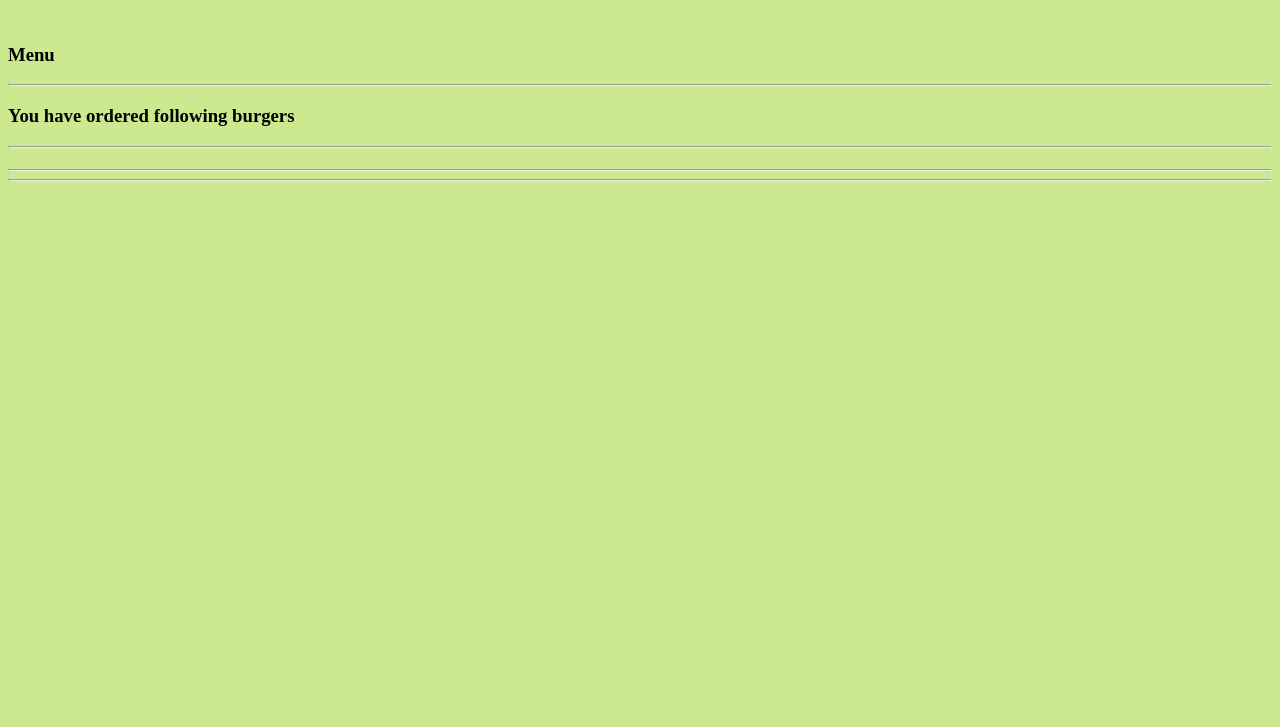
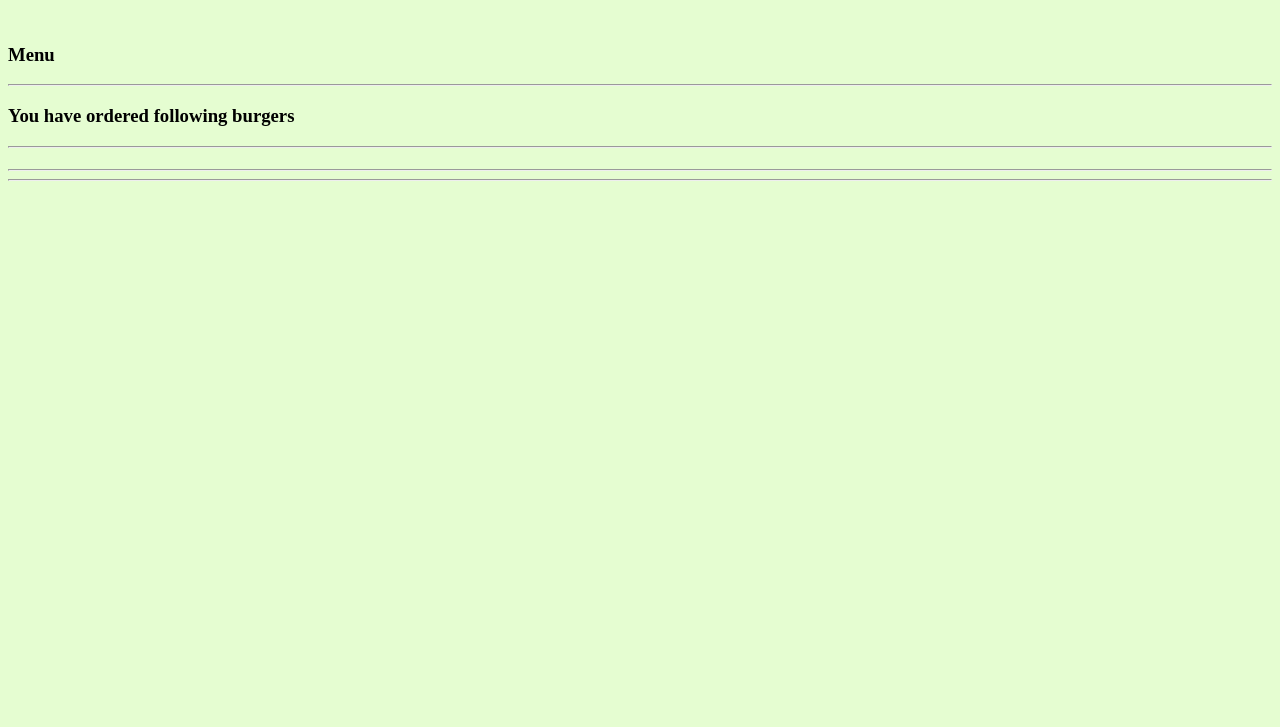
Before and after one commit to SwapnilYC/F3-JavaScript-Contest-2-18-Feb-2023, a plain HTML site: page index.html in a window 1280 px wide. Shown: the part 73-800 px from the top of the page. Drawn offline with Linux system fonts and the light colour scheme; no server answers.

Commit message:
background color changed

```diff
--- a/style.css
+++ b/style.css
@@ -1,6 +1,6 @@
 *{
     /* background: linear-gradient(to top left, #28b487, #7dd56f); */
-    background-color: #CDE990;
+    background-color: #E5FDD1;
 }
 .hidden{
     display: none;
```
